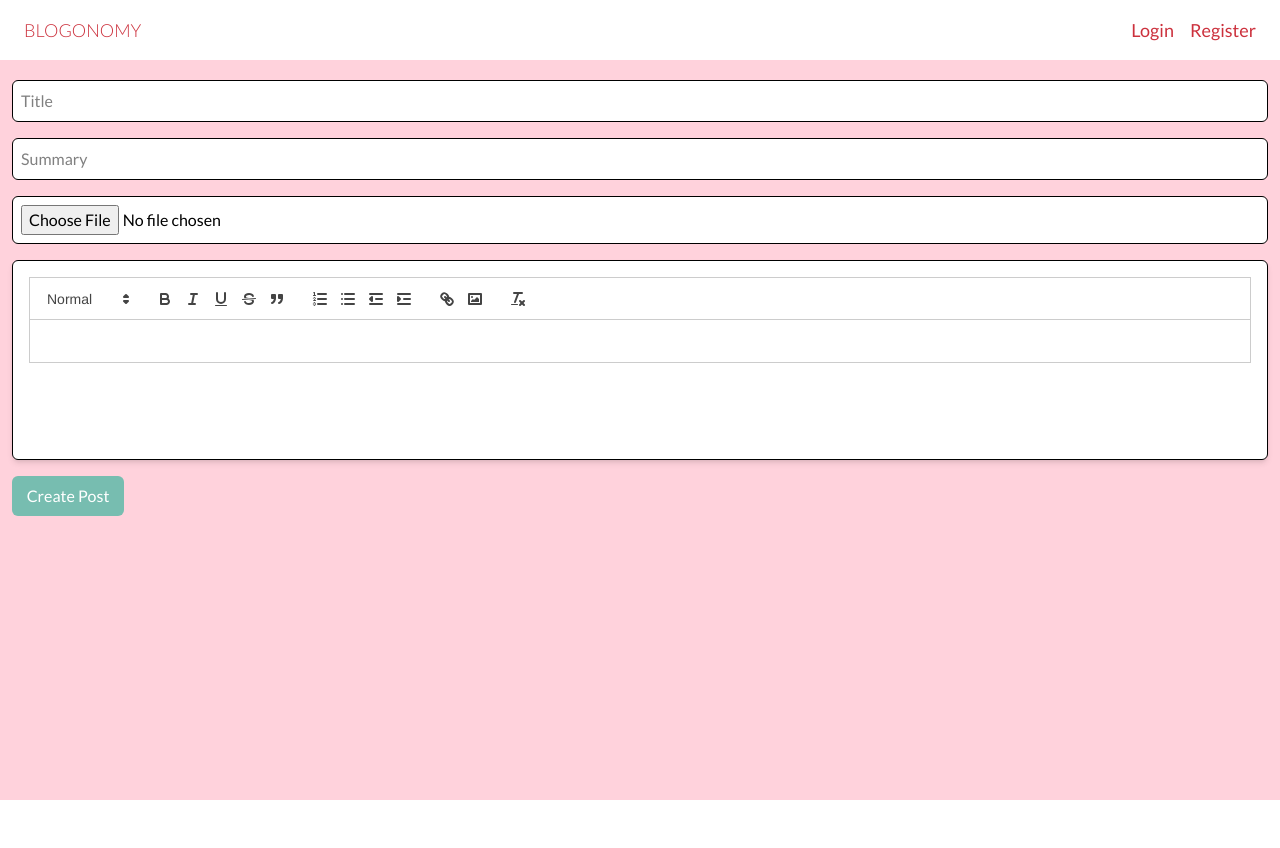
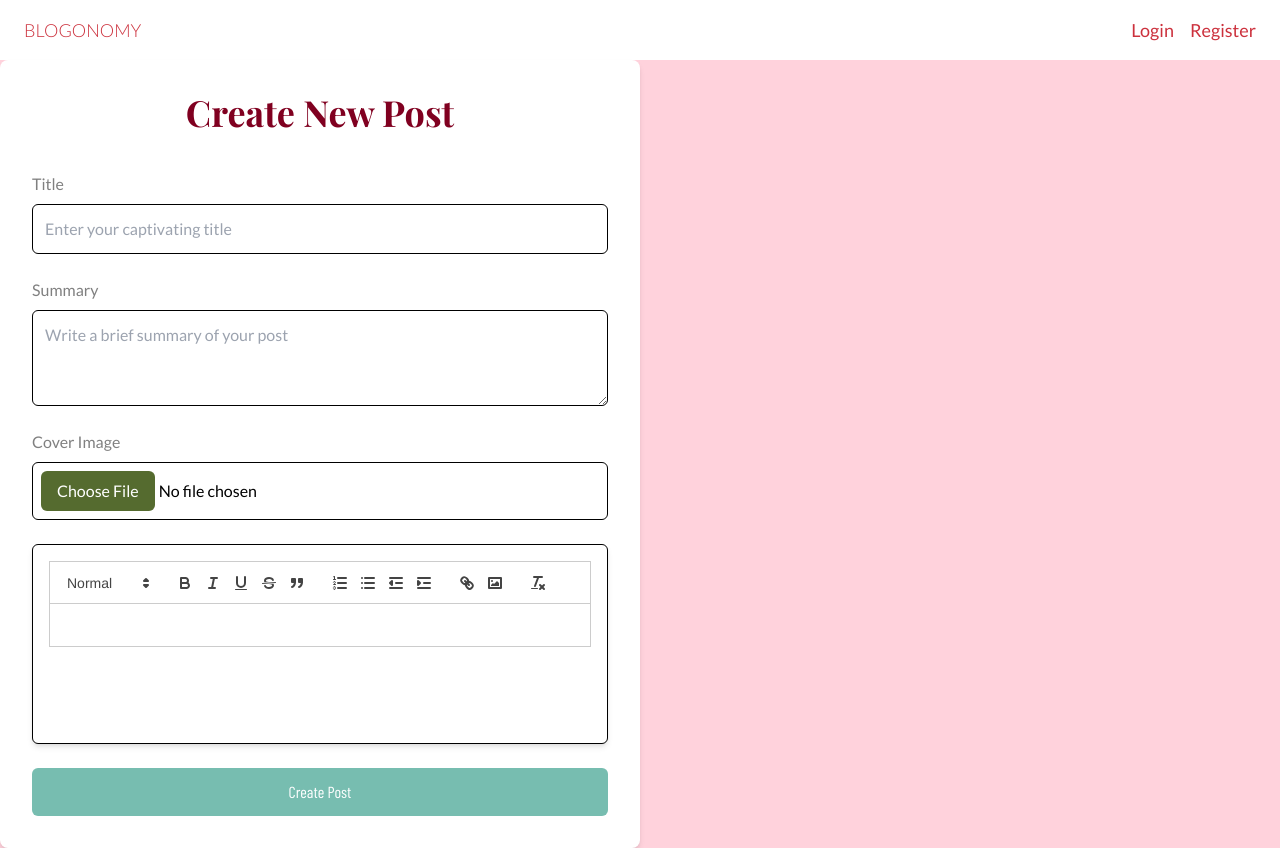
Before and after one commit to NKumar1612/blogonomy, a React (Vite) app in the folder frontend/: page /create in a window 1280 px wide. Before the commit the page ends 800 px from the top, so only its background shows below. Built offline with nearby package versions, Linux system fonts and the light colour scheme; no server answers; a web font is replaced by a local one.

Commit message:
create page redesign.

```diff
--- a/frontend/src/pages/CreatePost.jsx
+++ b/frontend/src/pages/CreatePost.jsx
@@ -38,32 +38,51 @@ export const CreatePost = () => {
 
   return (
 
-    <form onSubmit={createNewPost} className='flex flex-col px-3 space-y-4 py-5'>
+    <form onSubmit={createNewPost} className="flex flex-col md:w-3/4 lg:w-1/2 px-4 sm:px-6 lg:px-8 py-8 bg-soft-white rounded-lg shadow-md space-y-6">
+      <h1 className="text-3xl md:text-4xl font-playfair font-bold text-center text-deep-burgundy mb-4">
+        Create New Post
+      </h1>
+
+      <div className="flex flex-col">
+        <label htmlFor="title" className="text-base font-lato text-neutral-gray mb-2">Title</label>
         <input
-        type='title'
-        placeholder={'Title'}
+          type="text"
+          id="title"
+          placeholder="Enter your captivating title"
           value={title}
-        onChange={ev => setTitle(ev.target.value)}
-        className='border p-2 rounded-md bg-soft-white placeholder-neutral-gray'
+          onChange={(ev) => setTitle(ev.target.value)}
+          className="border rounded-md p-3 bg-soft-white focus:outline-none focus:ring-2 focus:ring-coral"
         />
+      </div>
 
-      <input
-        type="summary"
-        placeholder={'Summary'}
+      <div className="flex flex-col">
+        <label htmlFor="summary" className="text-base font-lato text-neutral-gray mb-2">Summary</label>
+        <textarea
+          id="summary"
+          placeholder="Write a brief summary of your post"
           value={summary}
-        onChange={ev => setSummary(ev.target.value)}
-        className='border p-2 rounded-md bg-soft-white placeholder-neutral-gray'
+          onChange={(ev) => setSummary(ev.target.value)}
+          className="border rounded-md p-3 bg-soft-white focus:outline-none focus:ring-2 focus:ring-coral h-24 resize-y"
         />
+      </div>
 
+      <div className="flex flex-col">
+        <label htmlFor="file" className="text-base font-lato text-neutral-gray mb-2">Cover Image</label>
         <input
           type="file"
-        onChange={ev => setFiles(ev.target.files)}
-        className='border p-2 rounded-md bg-soft-white'
+          id="file"
+          onChange={(ev) => setFiles(ev.target.files)}
+          className="border rounded-md p-2 bg-soft-white file:bg-dark-olive-green file:text-soft-white file:rounded-md file:border-0 file:px-4 file:py-2 file:cursor-pointer hover:file:bg-darker-mint-green"
         />
+      </div>
 
       <Editor value={content} onChange={setContent} />
 
-      <button className='bg-darker-mint-green p-2 rounded-md text-soft-white w-28 hover:bg-muted-mint-green mt-4'>Create Post</button>
+      <button
+        className="bg-darker-mint-green hover:bg-muted-mint-green text-soft-white font-barlow py-3 px-6 rounded-md text-base mt-4 w-full md:w-auto"
+      >
+        Create Post
+      </button>
     </form>
 
   );
```
Lines whose indentation alone changed are shown as unchanged.
